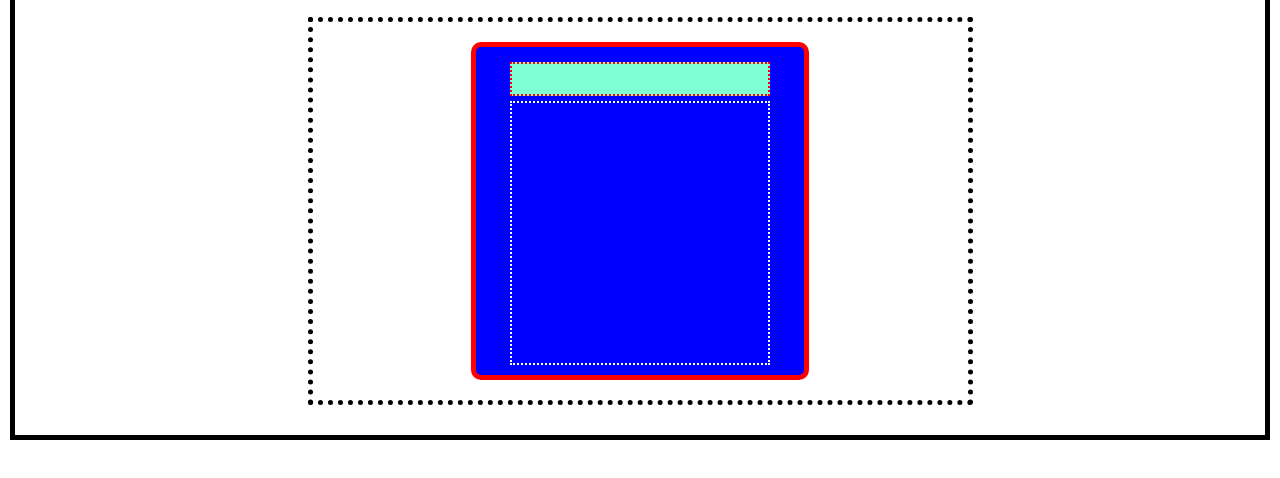
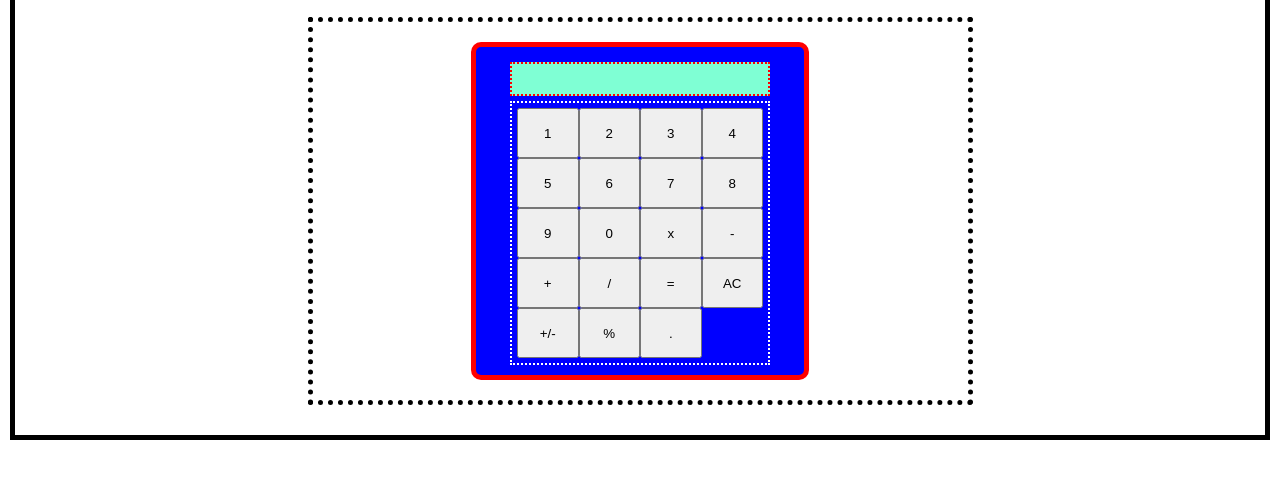
Before and after one commit to IzacEspinoza/Calculator, a plain HTML site: page index.html in a window 1280 px wide. Shown: the part 68-546 px from the top of the page. Drawn offline with Linux system fonts and the light colour scheme.

Commit message:
added in buttons to html

```diff
--- a/index.html
+++ b/index.html
@@ -18,7 +18,27 @@
             <!--The display of the calculator, the screen-->
             <div id="display"></div>
             <!--The grid / layout of the buttons for the calculator-->
-            <div id="button-grid"></div>
+            <div id="button-grid">
+                <button class="digit">1</button>
+                <button class="digit">2</button>
+                <button class="digit">3</button>
+                <button class="digit">4</button>
+                <button class="digit">5</button>
+                <button class="digit">6</button>
+                <button class="digit">7</button>
+                <button class="digit">8</button>
+                <button class="digit">9</button>
+                <button class="digit">0</button>
+                <button class="operation">x</button>
+                <button class="operation">-</button>
+                <button class="operation">+</button>
+                <button class="operation">/</button>
+                <button class="operation">=</button>
+                <button class="operation">AC</button>
+                <button class="operation">+/-</button>
+                <button class="operation">%</button>
+                <button class="operation">.</button>
+            </div>
         </div>
     </div>
 </body>
```
